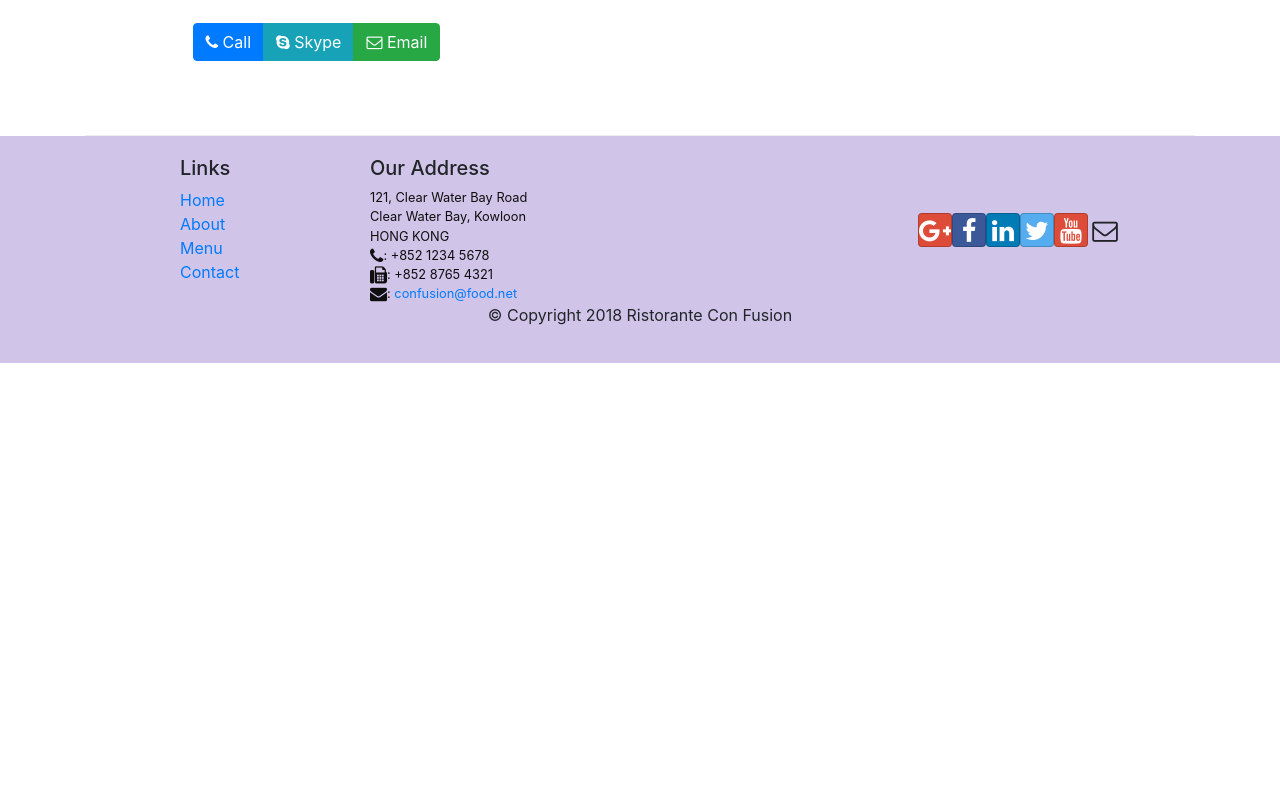
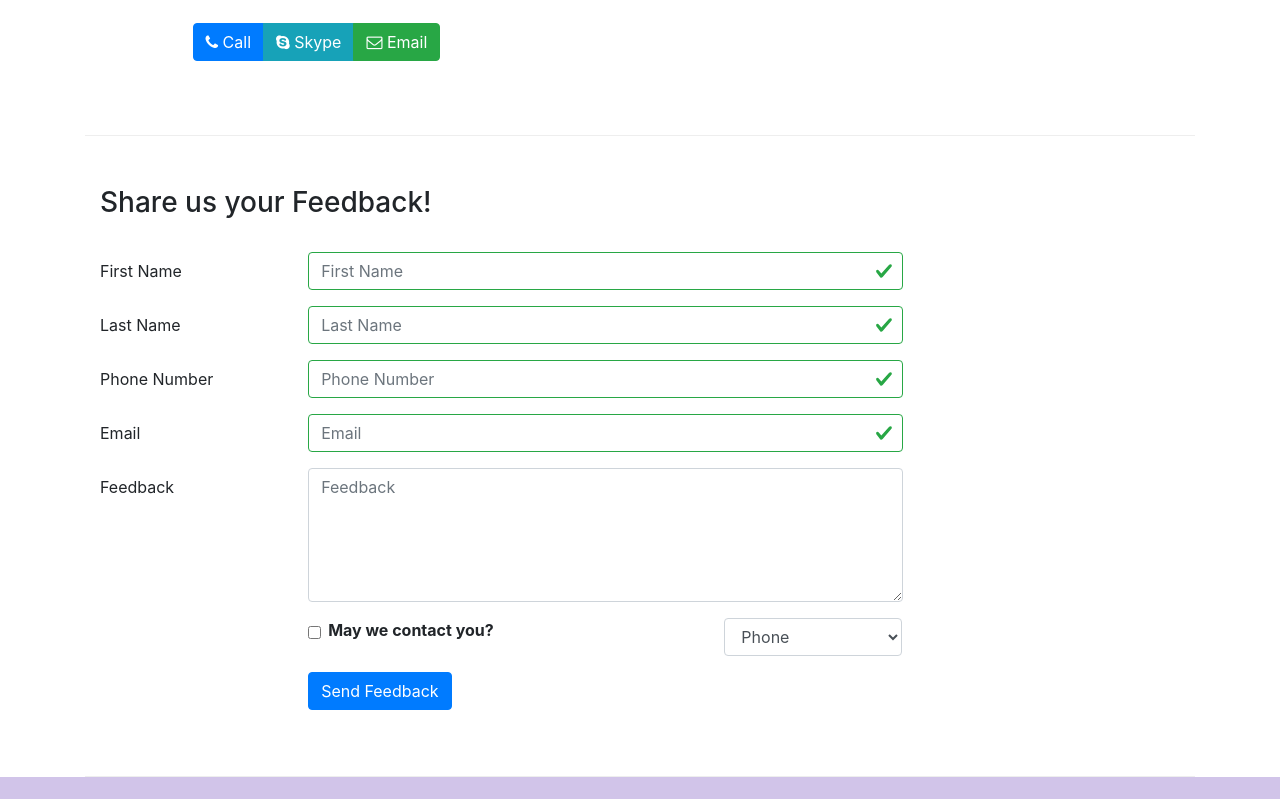
Before and after one commit to shhr3y/Resturant-React, a React (Create React App) app: page /contactus in a window 1280 px wide. Shown: the part 760-1559 px from the top of the page. Before the commit the page ends 1123 px from the top, so only its background shows below. Built offline with nearby package versions, Linux system fonts and the light colour scheme.

Commit message:
Form Validation

```diff
--- a/src/components/ContactComponent.js
+++ b/src/components/ContactComponent.js
@@ -1,8 +1,98 @@
-import React from 'react';
-import { BreadcrumbItem,Breadcrumb } from 'reactstrap';
+import React,{Component} from 'react';
+import { BreadcrumbItem,Breadcrumb, Form, FormGroup, Label, Col,Input, Button, FormFeedback } from 'reactstrap';
 import {Link} from 'react-router-dom';
 
-function Contact(props) {
+class Contact extends Component {
+
+    constructor(props){
+        super(props);
+
+        this.state={
+            firstname: '',
+            lastname:'',
+            email:'',
+            phone:'',
+            agree: false,
+            contactType: 'Tel.',
+            message:'',
+            touched:{
+                firstname : false,
+                lastname : false,
+                email : false,
+                phone : false,
+            }
+        }
+
+        this.handleSubmit = this.handleSubmit.bind(this);
+        this.handleInputChange = this.handleInputChange.bind(this);
+        this.handleBlur = this.handleBlur.bind(this);
+
+    }
+
+
+    handleInputChange(event){
+        const target = event.target;
+        const value = target.type==='checkbox'?target.checked:target.value;
+        const name = target.name;
+
+        this.setState({
+            [name]:value
+        });
+    }
+
+
+    handleSubmit(event){
+        console.log(JSON.stringify(this.state));
+        alert(JSON.stringify(this.state));
+        event.preventDefault();
+    }
+
+
+    handleBlur = (feild) => (event) => {
+        this.setState({
+            touched : {...this.state.touched, [feild]:true}
+        })
+    }
+
+
+    validate(firstname,lastname,phone,email){
+        const errors = {
+            firstname: '',
+            lastname:'',
+            email:'',
+            phone:''
+        };
+
+        if (this.state.touched.firstname && firstname.length < 3) {
+            errors.firstname = 'First Name should be greater than 3 charactes';
+        }
+        else if(this.state.touched.firstname && firstname.length > 10) {
+            errors.firstname = 'First Name should be less than 10 charactes';
+        }
+
+        if (this.state.touched.lastname && lastname.length < 3) {
+            errors.lastname = 'Last Name should be greater than 3 charactes';
+        }
+        else if(this.state.touched.lastname && lastname.length > 10) {
+            errors.lastname = 'Last Name should be less than 10 charactes';
+        }
+
+        const reg = /^\d+$/;
+
+        if(this.state.touched.phone && !reg.test(phone))
+            errors.phone = 'Phone number should only be numbers';
+
+        if(this.state.touched.email && email.split('').filter((x)=>x==='@').length!==1){
+            errors.email = 'Check your email again'
+        }
+
+        return errors;
+
+    }
+
+
+    render(){
+        const errors = this.validate(this.state.firstname,this.state.lastname,this.state.phone,this.state.email);
         return(
             <div>
                 <div>
@@ -43,9 +133,75 @@ function Contact(props) {
                             </div>
                         </div>
                     </div>
+                    <div className='row row-content'>
+                        <div className='col-12'>
+                            <h3>Share us your Feedback!</h3><br/>
+                        </div>
+                        <div className="col-12 col-md-9">
+                            <Form onSubmit={this.handleSubmit}>
+                                <FormGroup row>
+                                    <Label htmlFor="firstname" md={3}>First Name</Label>
+                                    <Col md={9}>
+                                        <Input onChange={this.handleInputChange} valid={errors.firstname===''} invalid={errors.firstname!==''} onBlur={this.handleBlur('firstname')} type="text" id="firstname" name="firstname" placeholder="First Name" value={this.state.firstname}></Input>
+                                        <FormFeedback>{errors.firstname}</FormFeedback>
+                                    </Col>
+                                </FormGroup>
+                                <FormGroup row>
+                                    <Label htmlFor="lastname" md={3}>Last Name</Label>
+                                    <Col md={9}>
+                                        <Input onChange={this.handleInputChange} valid={errors.lastname===''} invalid={errors.lastname!==''} onBlur={this.handleBlur('lastname')} type="text" id="lastname" name="lastname" placeholder="Last Name" value={this.state.lastname}></Input>
+                                        <FormFeedback>{errors.lastname}</FormFeedback>
+                                    </Col>
+                                </FormGroup>
+                                <FormGroup row>
+                                    <Label htmlFor="phone" md={3}>Phone Number</Label>
+                                    <Col md={9}>
+                                        <Input onChange={this.handleInputChange} valid={errors.phone===''} invalid={errors.phone!==''} onBlur={this.handleBlur('phone')} type="text" id="phone" name="phone" placeholder="Phone Number" value={this.state.phone}></Input>
+                                        <FormFeedback>{errors.phone}</FormFeedback>
+                                    </Col>
+                                </FormGroup>
+                                <FormGroup row>
+                                    <Label htmlFor="email" md={3}>Email</Label>
+                                    <Col md={9}>
+                                        <Input onChange={this.handleInputChange} valid={errors.email===''} invalid={errors.email!==''} onBlur={this.handleBlur('email')} type="email" id="email" name="email" placeholder="Email" value={this.state.email}></Input>
+                                        <FormFeedback>{errors.email}</FormFeedback>
+                                    </Col>
+                                </FormGroup>
+                                <FormGroup row>
+                                    <Label htmlFor="message" md={3}>Feedback</Label>
+                                    <Col md={9}>
+                                        <Input onChange={this.handleInputChange} type="textarea" rows={5} id="message" name="message" placeholder="Feedback" value={this.state.message}></Input>
+                                    </Col>
+                                </FormGroup>
+                                <FormGroup row>
+                                    <Col md={{size:4,offset:3}}>
+                                        <FormGroup check>
+                                            <Label check>
+                                                <Input onChange={this.handleInputChange} type='checkbox' name="agree" checked={this.state.agree}/>
+                                                <h6><strong>May we contact you?</strong></h6>
+                                            </Label>
+                                        </FormGroup>
+                                    </Col>
+                                    <Col md={{size:3,offset:2}}>
+                                        <Input onChange={this.handleInputChange} type="select" name="contactType" value={this.state.contactType}>
+                                            <option>Phone</option>
+                                            <option>Email</option>
+                                        </Input>
+                                    </Col>
+                                </FormGroup>
+                                <FormGroup row>
+                                    <Col md={{size:10,offset:3}}>
+                                        <Button type='submit' color='primary'>Send Feedback</Button>
+                                    </Col>
+                                </FormGroup>
+                            </Form>
+                        </div>
+                    </div>
                 </div>
             </div>
         );
     }
+}
+
 
 export default Contact;
```
Lines whose indentation alone changed are shown as unchanged.
